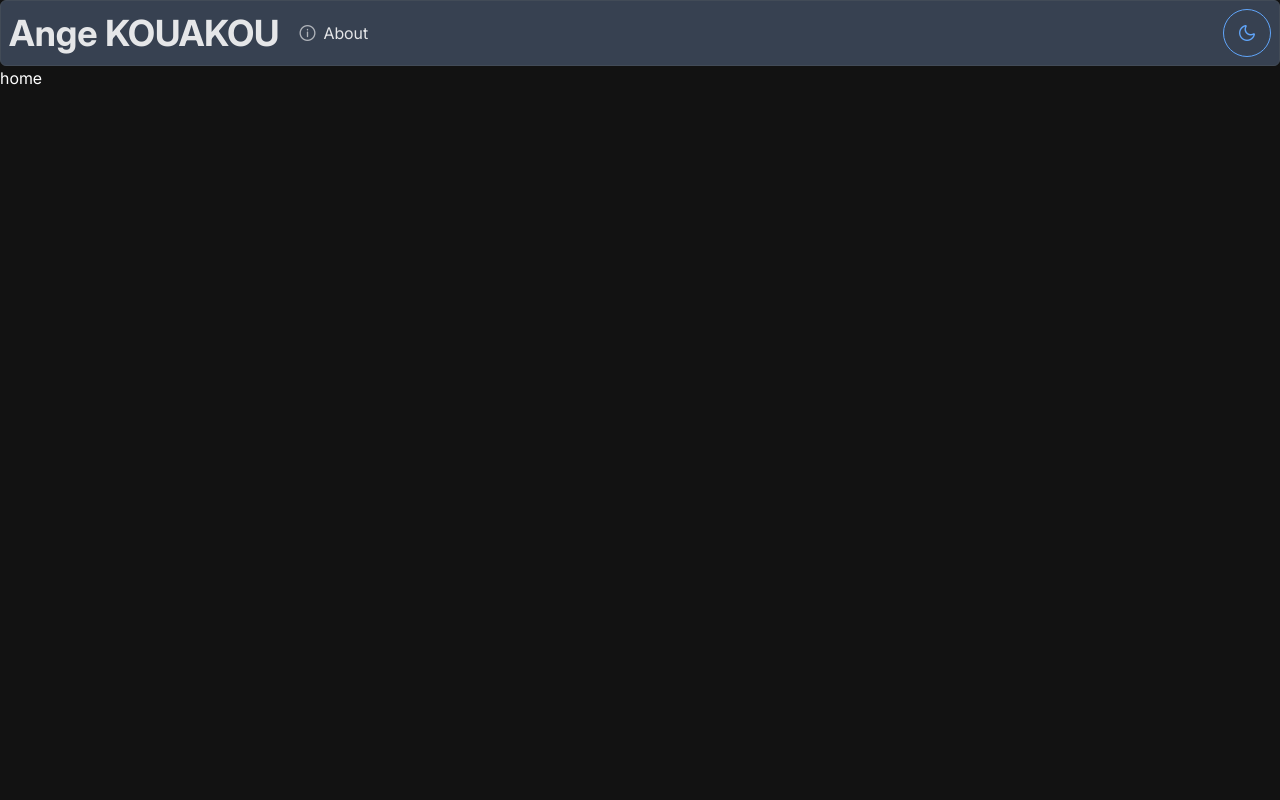
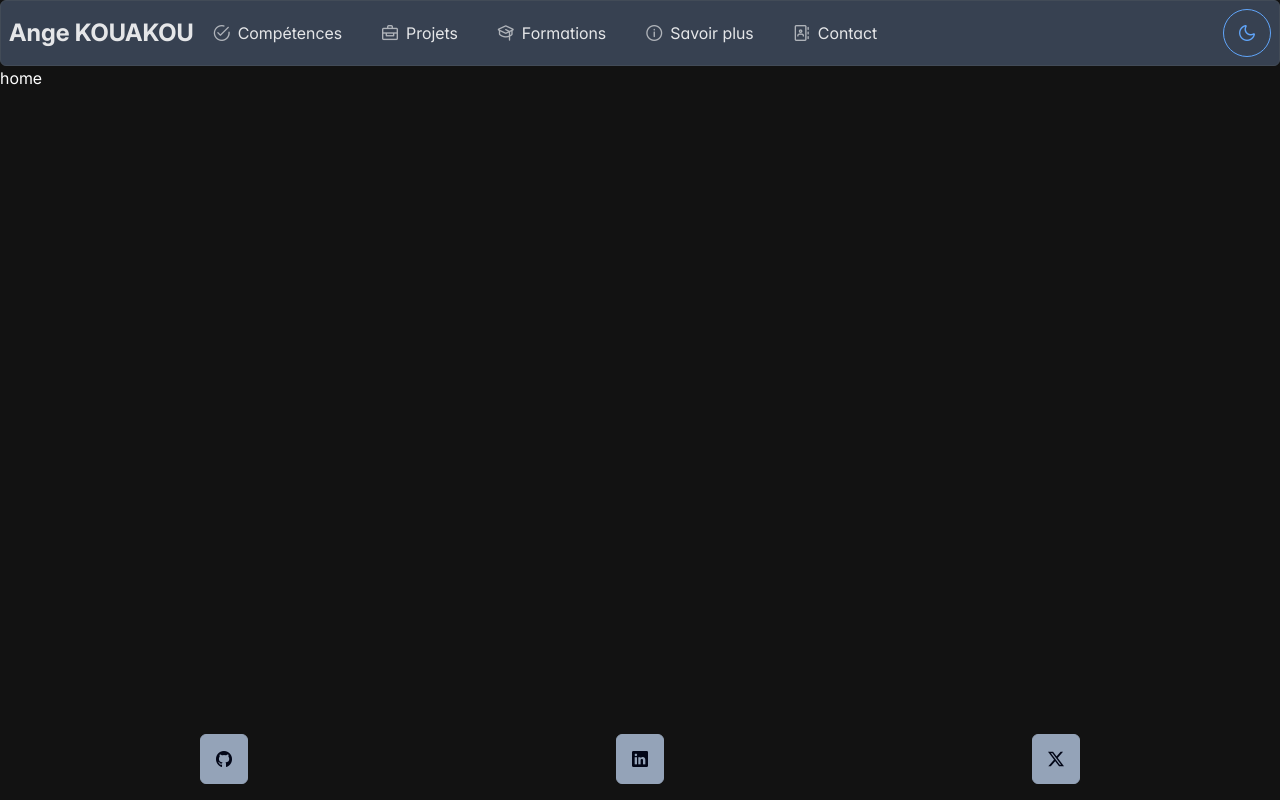
Before and after one commit to Ange230700/ultime-portfolio, a Next.js app: page / in a window 1280 px wide. Built offline with nearby package versions, Linux system fonts and the light colour scheme.

Commit message:
feat: 🎸  implement footer

```diff
--- /dev/null
+++ b/src/app/components/Footer.tsx
@@ -0,0 +1,31 @@
+// src\app\components\Footer.tsx
+
+"use client";
+
+import Link from "next/link";
+import { Button } from "primereact/button";
+import socials from "@/data/socials";
+
+const iconMap: Record<number, string> = {
+  1: "pi pi-github",
+  2: "pi pi-linkedin",
+  3: "pi pi-twitter",
+};
+
+export default function Footer() {
+  return (
+    <footer className="flex justify-around p-4">
+      {socials.map((social) => (
+        <Link
+          key={social.id}
+          href={social.url}
+          target="_blank"
+          rel="noopener noreferrer"
+          aria-label={social.url}
+        >
+          <Button icon={iconMap[social.id]} severity="secondary" />
+        </Link>
+      ))}
+    </footer>
+  );
+}
--- a/src/app/components/Navbar.tsx
+++ b/src/app/components/Navbar.tsx
@@ -19,10 +19,38 @@ export default function Navbar() {
   const [theme, setTheme] = useState("lara-light-blue");
   const items: NavbarMenuItem[] = [
     {
-      label: "About",
+      label: "Compétences",
+      icon: "pi pi-check-circle",
+      command: () => {
+        router.push("/skills");
+      },
+    },
+    {
+      label: "Projets",
+      icon: "pi pi-briefcase",
+      command: () => {
+        router.push("/projects");
+      },
+    },
+    {
+      label: "Formations",
+      icon: "pi pi-graduation-cap",
+      command: () => {
+        router.push("/education");
+      },
+    },
+    {
+      label: "Savoir plus",
       icon: "pi pi-info-circle",
       command: () => {
         router.push("/about");
+      },
+    },
+    {
+      label: "Contact",
+      icon: "pi pi-address-book",
+      command: () => {
+        router.push("/contact");
       },
     },
   ];
@@ -31,7 +59,7 @@ export default function Navbar() {
     <Link
       href="/"
       passHref
-      className="text-4xl font-bold transition-colors duration-200 hover:text-blue-300"
+      className="text-2xl font-bold transition-colors duration-200 hover:text-blue-300"
     >
       Ange KOUAKOU
     </Link>
--- a/src/app/layout.tsx
+++ b/src/app/layout.tsx
@@ -6,6 +6,7 @@ import { Geist, Geist_Mono } from "next/font/google";
 import "primeicons/primeicons.css";
 import "@/app/globals.css";
 import Navbar from "@/app/components/Navbar";
+import Footer from "@/app/components/Footer";
 
 const geistSans = Geist({
   variable: "--font-geist-sans",
@@ -28,7 +29,7 @@ export default function RootLayout({
   children: React.ReactNode;
 }>) {
   return (
-    <html lang="en">
+    <html lang="en" className="flex min-h-screen flex-col">
       <head>
         {/* eslint-disable-next-line @next/next/no-css-tags */}
         <link
@@ -38,13 +39,14 @@ export default function RootLayout({
         ></link>
       </head>
       <body
-        className={`${geistSans.variable} ${geistMono.variable} antialiased`}
+        className={`${geistSans.variable} ${geistMono.variable} flex flex-1 flex-col antialiased`}
       >
         <PrimeReactProvider>
           <header>
             <Navbar />
           </header>
-          {children}
+          <main className="flex flex-1 flex-col">{children}</main>
+          <Footer />
         </PrimeReactProvider>
       </body>
     </html>
--- /dev/null
+++ b/src/data/socials.ts
@@ -0,0 +1,23 @@
+// src\data\socials.ts
+
+type Social = {
+  id: number;
+  url: string;
+};
+
+const socials: Social[] = [
+  {
+    id: 1,
+    url: "https://github.com/Ange230700",
+  },
+  {
+    id: 2,
+    url: "https://www.linkedin.com/in/ange-kouakou/",
+  },
+  {
+    id: 3,
+    url: "https://twitter.com/AngeEricStepha1",
+  },
+];
+
+export default socials;
```
